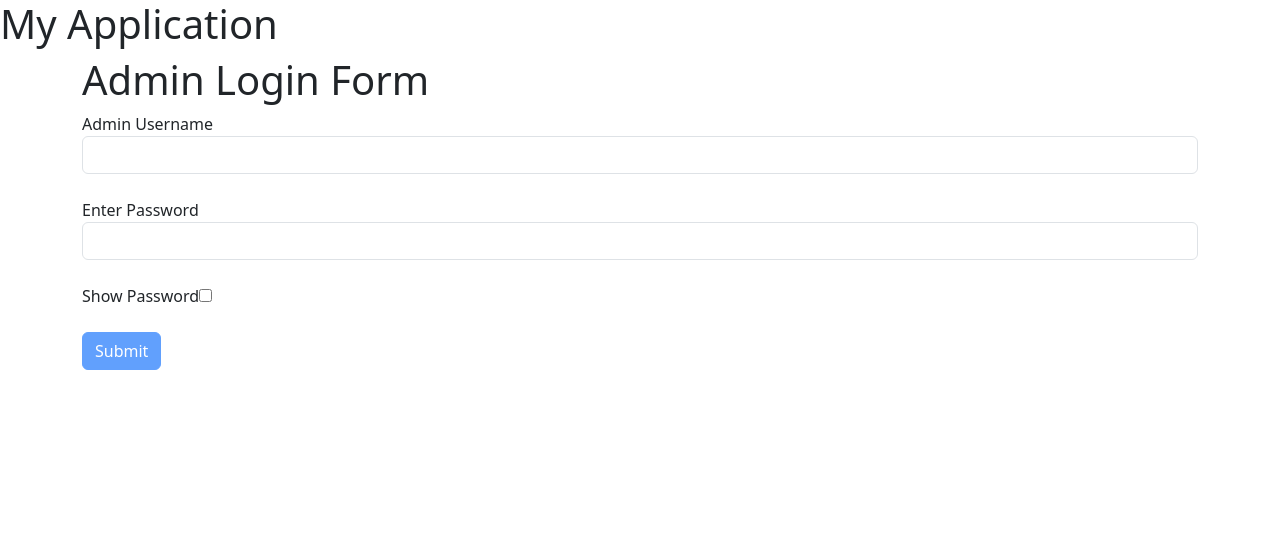
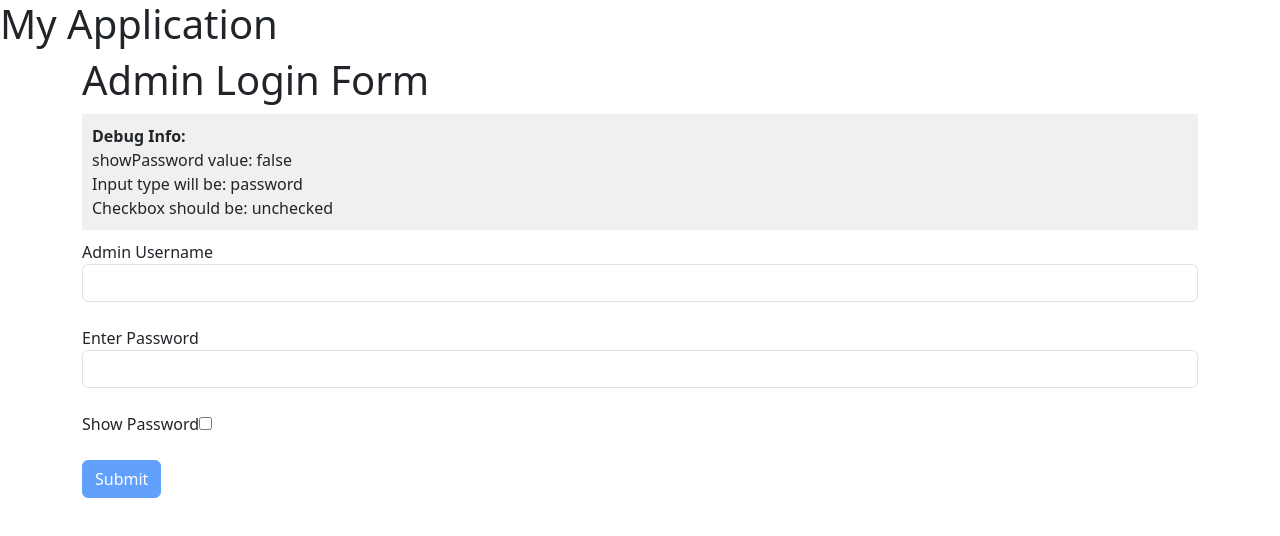
Before and after one commit to MegaXmas/incremental-capstone, an Angular app: page / in a window 1280 px wide. Shown: the top 536 px of the page. Built offline with nearby package versions, Linux system fonts and the light colour scheme.

Commit message:
reinstalled bootstrap, updated files to show correctly in ng serve, and debugging for showPassowrd()

```diff
--- a/angular.json
+++ b/angular.json
@@ -25,6 +25,7 @@
               }
             ],
             "styles": [
+              "node_modules/bootstrap/dist/css/bootstrap.min.css",
               "src/styles.css"
             ],
             "server": "src/main.server.ts",
--- a/src/app/components/login/login.html
+++ b/src/app/components/login/login.html
@@ -1,18 +1,15 @@
-<html lang="en">
-  <head>
-
-    <meta charset="utf-8">
-    <meta name="viewport" content="width=device-width, initial-scale=1">
-    <title>Admin Login</title>
-    <link href="https://cdn.jsdelivr.net/npm/bootstrap@5.3.3/dist/css/bootstrap.min.css"
-        rel="stylesheet" integrity="sha384-QWTKZyjpPEjISv5WaRU9OFeRpok6YctnYmDr5pNlyT2bRjXh0JMhjY6hW+ALEwIH"
-        crossorigin="anonymous">
-  </head>
 
   <body>
     <div class="container">
     <h1 class="heading">Admin Login Form</h1>
     <form class="form" [formGroup]="adminLoginForm" (ngSubmit)="onSubmit()">
+
+      <div style="background-color: #f0f0f0; padding: 10px; margin: 10px 0;">
+        <strong>Debug Info:</strong><br>
+        showPassword value: {{ showPassword }}<br>
+        Input type will be: {{ showPassword ? 'text' : 'password' }}<br>
+        Checkbox should be: {{ showPassword ? 'checked' : 'unchecked' }}
+      </div>
 
       <div class="form-group">
         <label for="adminUsername">Admin Username</label>
@@ -33,8 +30,11 @@
       </div><br>
 
       <div class="form-group">
-        <label for="showPassword">Show Password  </label>
-        <input type="checkbox" id="showPassword" (change)="togglePasswordVisibility()" />
+        <label for="showPassword">Show Password</label>
+        <input type="checkbox"
+           id="showPassword"
+           [checked]="showPassword"
+           (change)="togglePasswordVisibility()" />
       </div><br>
 
       <button type="submit" class="btn btn-primary" [disabled]="adminLoginForm.invalid">Submit</button>
--- a/src/app/components/login/login.ts
+++ b/src/app/components/login/login.ts
@@ -19,6 +19,8 @@ export class Login implements OnInit {
 
   togglePasswordVisibility() {
     this.showPassword = !this.showPassword;
+      console.log('Password visibility toggled. showPassword is now:', this.showPassword);
+      console.log('Input type should be:', this.showPassword ? 'text' : 'password');
   }
 
   ngOnInit() {
--- a/src/index.html
+++ b/src/index.html
@@ -5,7 +5,12 @@
   <title>AngularCapstone</title>
   <base href="/">
   <meta name="viewport" content="width=device-width, initial-scale=1">
-  <link rel="icon" type="image/x-icon" href="favicon.ico">
+  <link rel="icon" type="image/x-icon" href="/favicon.ico">
+  <!-- Add Bootstrap here -->
+  <link href="https://cdn.jsdelivr.net/npm/bootstrap@5.3.3/dist/css/bootstrap.min.css"
+        rel="stylesheet"
+        integrity="sha384-QWTKZyjpPEjISv5WaRU9OFeRpok6YctnYmDr5pNlyT2bRjXh0JMhjY6hW+ALEwIH"
+        crossorigin="anonymous">
 </head>
 <body>
   <app-root></app-root>
```
Also changed, not shown: package.json (+3 -4 lines), 1 other file (tests, documents, lock files or other folders).
